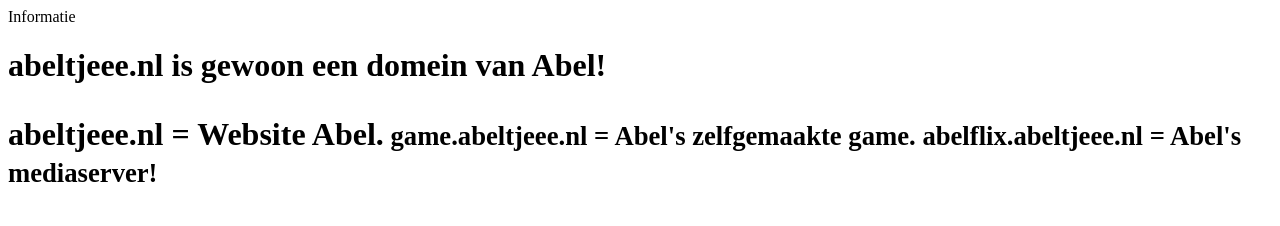
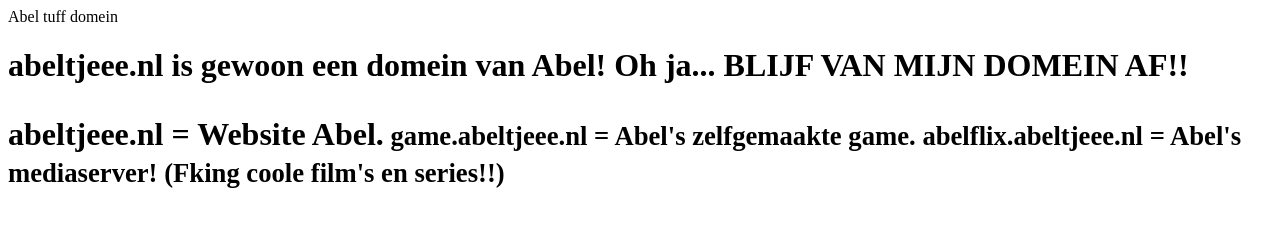
Before and after one commit to AbeltjeeeNL/Info-abeltjeee.nl, a plain HTML site: page index.html in a window 1280 px wide. Drawn offline with Linux system fonts and the light colour scheme.

Commit message:
Update index.html

```diff
--- a/index.html
+++ b/index.html
@@ -2,10 +2,10 @@
 <html lang="en">
 <head>
     <meta charset="UTF-8">
-    <meta name="viewport" content="width=device-width, initial-scale=5.0"
-    <title>Informatie</title>
+    <meta name="viewport" content="width=device-width, initial-scale=1.0"
+    <title>Abel tuff domein</title>
 </head>
 <body>
-    <h1>abeltjeee.nl is gewoon een domein van Abel!<b></b> <del><small></small></del><h1>
-    <p>abeltjeee.nl = Website Abel.<small> game.abeltjeee.nl = Abel's zelfgemaakte <b>game.</b> abelflix.abeltjeee.nl = Abel's mediaserver!</small></p>
+    <h1>abeltjeee.nl is gewoon een domein van Abel!   Oh ja... BLIJF VAN MIJN DOMEIN AF!!<b></b> <del><small></small></del><h1>
+    <p>abeltjeee.nl = Website Abel.<small> game.abeltjeee.nl = Abel's zelfgemaakte <b>game.</b> abelflix.abeltjeee.nl = Abel's mediaserver! (Fking coole film's en series!!)</small></p>
 <body>
```
